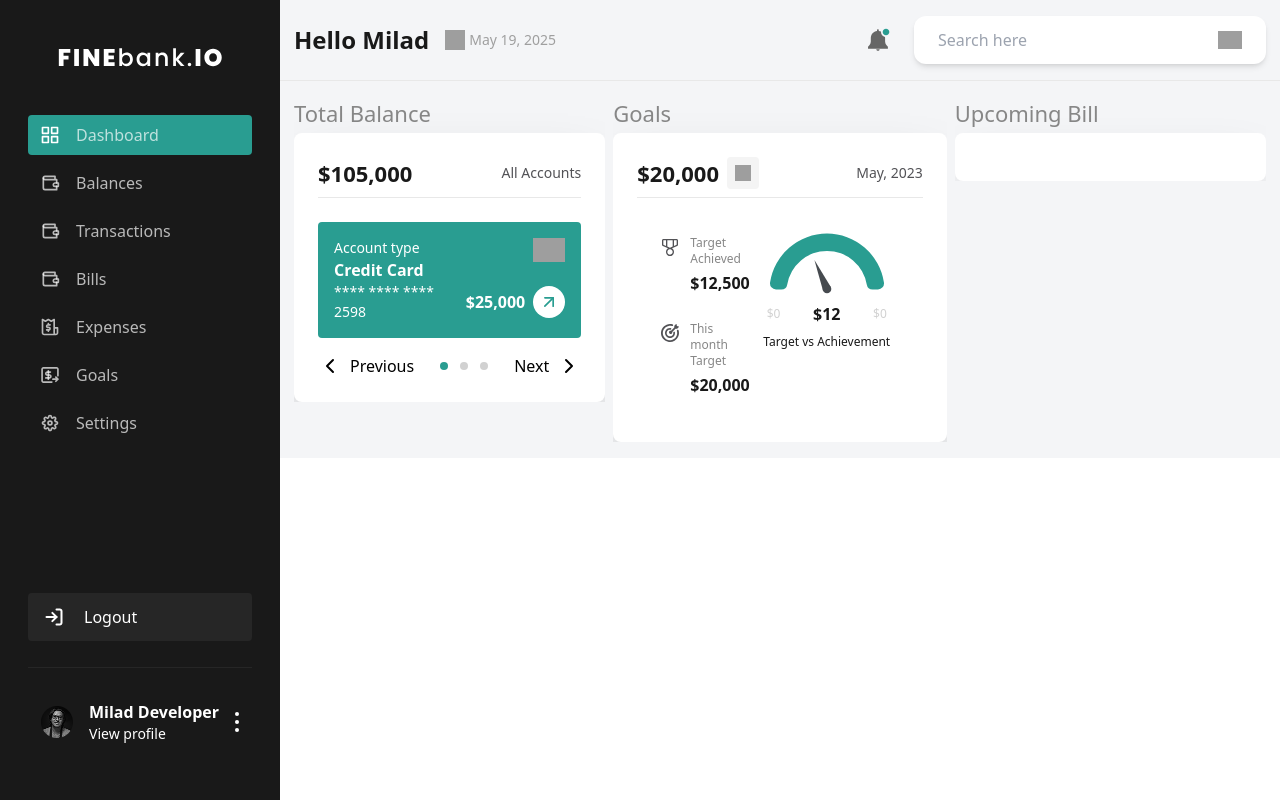
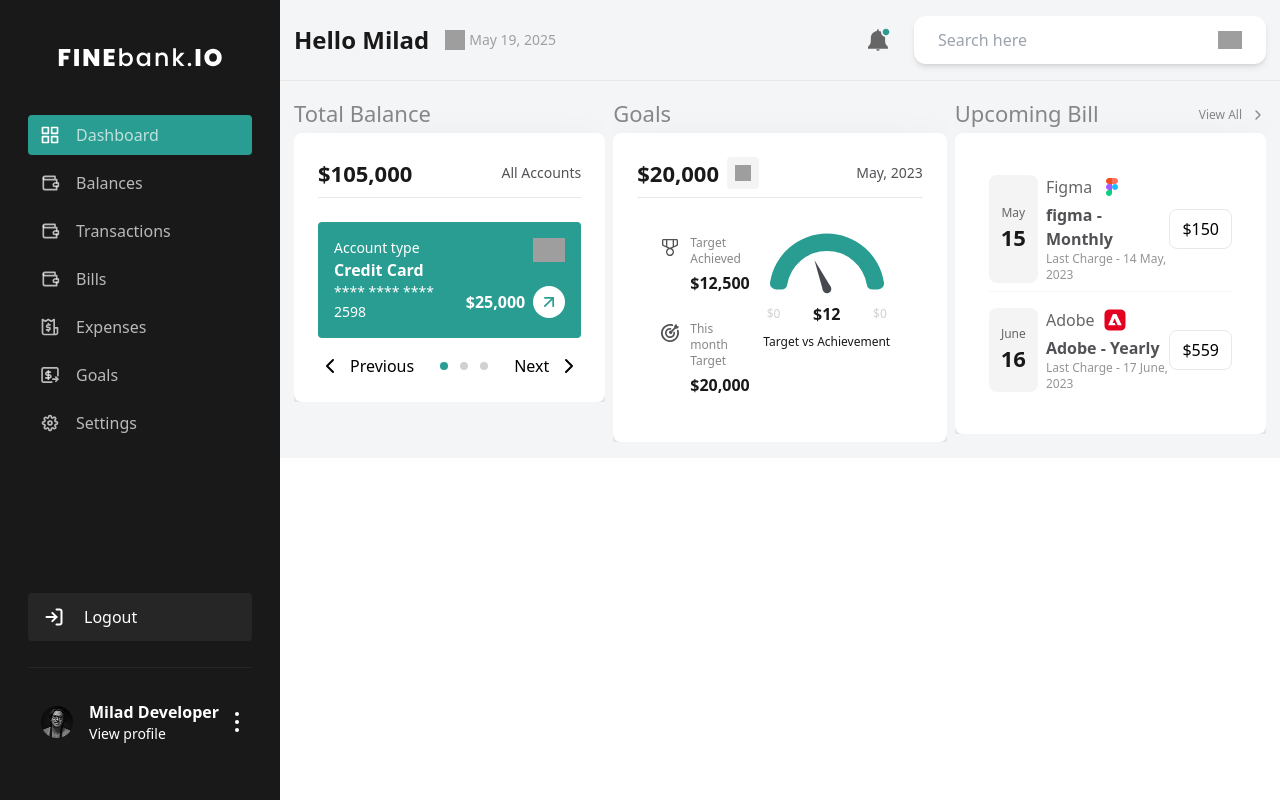
Before and after one commit to syedmilad/Finance_System, a React (Create React App) app: page / in a window 1280 px wide. Built offline with nearby package versions, Linux system fonts and the light colour scheme; sample sign-in values are in the browser's storage; grey boxes are pictures that could not be loaded.

Commit message:
updated code.

```diff
--- a/src/assets/index.js
+++ b/src/assets/index.js
@@ -17,6 +17,8 @@ import Edit from "./edit.svg";
 import Award from "./award.svg";
 import Goal from "./goal.svg";
 import Cross from "./cross.svg";
+import Figma from "./figma.svg"
+import Adobe from "./adobe.svg"
 
 
 export {
@@ -38,5 +40,7 @@ export {
   Edit,
   Award,
   Goal,
-  Cross
+  Cross,
+  Figma,
+  Adobe
 };
--- a/src/components/UpcomingBalance.jsx
+++ b/src/components/UpcomingBalance.jsx
@@ -1,14 +1,45 @@
+import { ChevronRight } from 'lucide-react'
 import React from 'react'
+import { upcomingBill } from '../constants/dashboardData'
+import { useNavigate } from 'react-router-dom'
 
 const UpcomingBalance = ({ classes }) => {
+    const navigate = useNavigate()
     return (
         <div className="flex flex-col w-full h-full !overflow-x-hidden !overflow-y-hidden">
             {/* Header */}
-            <div className='flex flex-row justify-start items-start '>
+            <div className='flex flex-row justify-between items-center   '>
                 <span className='text-2xl text-[#878787] font-normal mb-1'>Upcoming Bill</span>
+                <div className='flex flex-row items-center gap-2 text-xs font-medium cursor-pointer '>
+                    <span className='text-[#878787] font-normal' onClick={()=> navigate("/bills")} >View All</span>
+                    <ChevronRight className='h-4 w-4 text-[#878787] font-normal' />
+                </div>
             </div>
             {/* Total Amount */}
-            <div className='shadow-2xl bg-[#fff] rounded-[8px]  p-6'>
+            <div className='shadow-2xl bg-[#fff] rounded-[8px] p-[34px]'>
+                <div className='flex flex-col gap-2'>
+                    {upcomingBill.map((item, index) => (
+                        <div key={index} className={`flex flex-row justify-between items-center py-2 ${upcomingBill.length - 1 === index ? "" : "border-b border-[#F4F5F7]"} `}>
+                            <div className='flex flex-1'>
+                                <div className='flex flex-col justify-center items-center bg-[#D2D2D240] px-[12px] py-[14px] rounded-[8px] mr-2'>
+                                    <span className='text-xs text-[#666666] font-normal'>{item.month}</span>
+                                    <span className='text-2xl text-[#191919] font-bold'>{item.date}</span>
+                                </div>
+                                <div className='flex flex-col justify-center items-start'>
+                                    <div className='flex flex-row items-center gap-2 mb-1'>
+                                        <span className='text-[#666666] text-base font-medium'>{item.name}</span>
+                                        <img src={item.logo} alt="logo " className='h-6 w-6 object-contain' />
+                                    </div>
+                                    <span className='text-base text-[#525256] font-bold'>{item.description}</span>
+                                    <span className='text-xs text-[#959595] font-medium'>Last Charge - {item.lastCharge}</span>
+                                </div>
+                            </div>
+                            <div>
+                                <span className='px-[12px] py-[8px] rounded-[8px] border border-[#e8e8e8]'>${item.amount}</span>
+                            </div>
+                        </div>
+                    ))}
+                </div>
             </div>
         </div>
     )
--- a/src/constants/dashboardData.js
+++ b/src/constants/dashboardData.js
@@ -1,3 +1,5 @@
+import { Figma, Adobe } from "../assets/index";
+
 export const totalBalance = [
   {
     id: 1,
@@ -21,3 +23,26 @@ export const totalBalance = [
     logo: "https://upload.wikimedia.org/wikipedia/commons/a/a4/Mastercard_2019_logo.svg",
   },
 ];
+
+export const upcomingBill = [
+  {
+    id: 1,
+    name: "Figma",
+    logo: Figma,
+    month: "May",
+    date: "15",
+    description: "figma - Monthly",
+    lastCharge: "14 May, 2023",
+    amount: "150",
+  },
+  {
+    id: 2,
+    name: "Adobe",
+    logo: Adobe,
+    month: "June",
+    date: "16",
+    description: "Adobe - Yearly",
+    lastCharge: "17 June, 2023",
+    amount: "559",
+  },
+];
--- a/src/pages/Sidebar.jsx
+++ b/src/pages/Sidebar.jsx
@@ -1,12 +1,24 @@
-import React, { useState } from 'react';
+import React, { useEffect, useState } from 'react';
 import logoWhite from '../assets/logoWhite.svg';
 import { sidebaeData } from '../constants/sidebarData';
-import { Link, useNavigate } from 'react-router-dom';
+import { Link, useLocation, useNavigate } from 'react-router-dom';
 import { Logout, ProfileImg, ThreeDot } from '../assets';
 
 const Sidebar = () => {
     const navigate = useNavigate();
+    const location = useLocation(); // ✅ Get current path
     const [selected, setSelected] = useState({ title: 'Dashboard', path: '/' })
+
+
+    useEffect(() => {
+      const currentPath = sidebaeData.find((sidebar) => sidebar.path === location.pathname);
+      if (currentPath) {
+        setSelected(currentPath); // ✅ Set selected state based on current path
+      }
+
+    }, [location.pathname]) // ✅ Set selected state based on current path
+
+
     return (
         <div className='w-full h-full flex flex-col px-[28px] py-[48px] bg-dark text-white '>
             <div className='flex-1 flex flex-col items-start justify-start '>
```
Also changed, not shown: src/assets/adobe.svg (added), src/assets/figma.svg (added).
